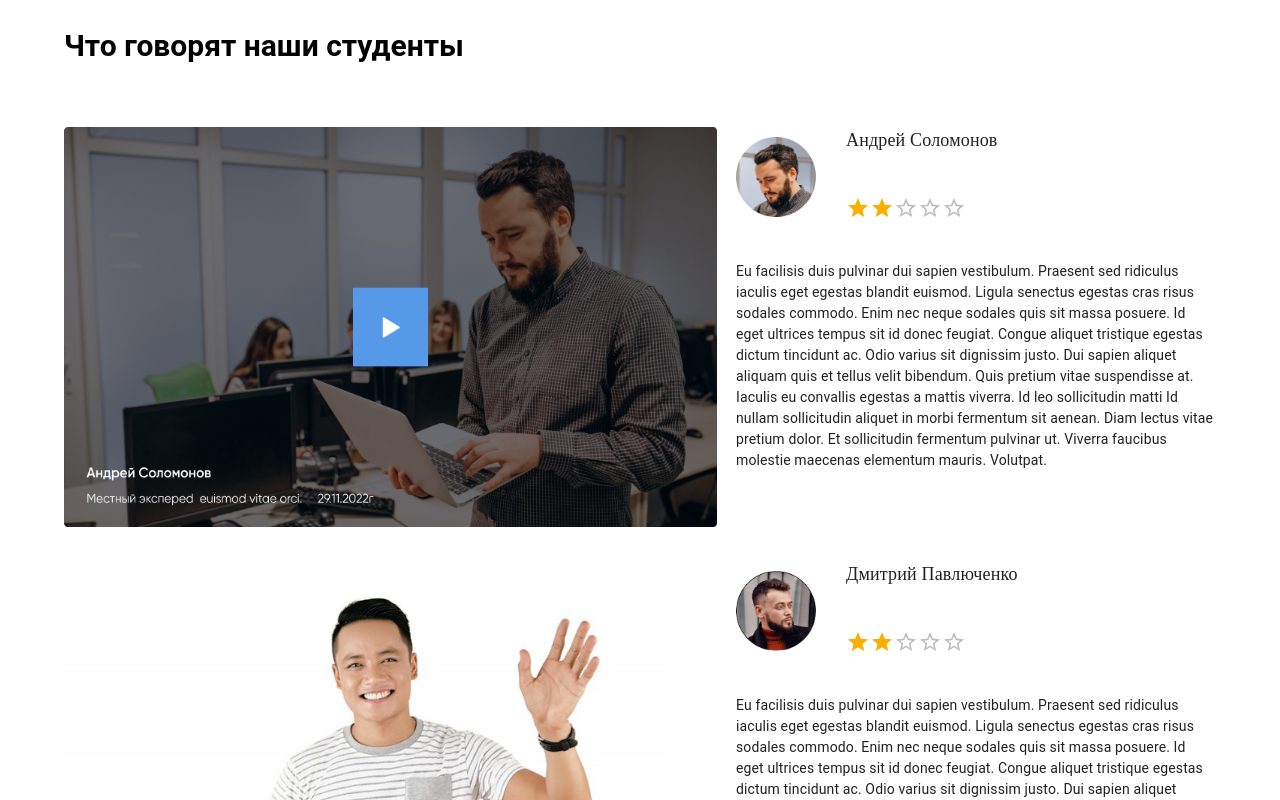
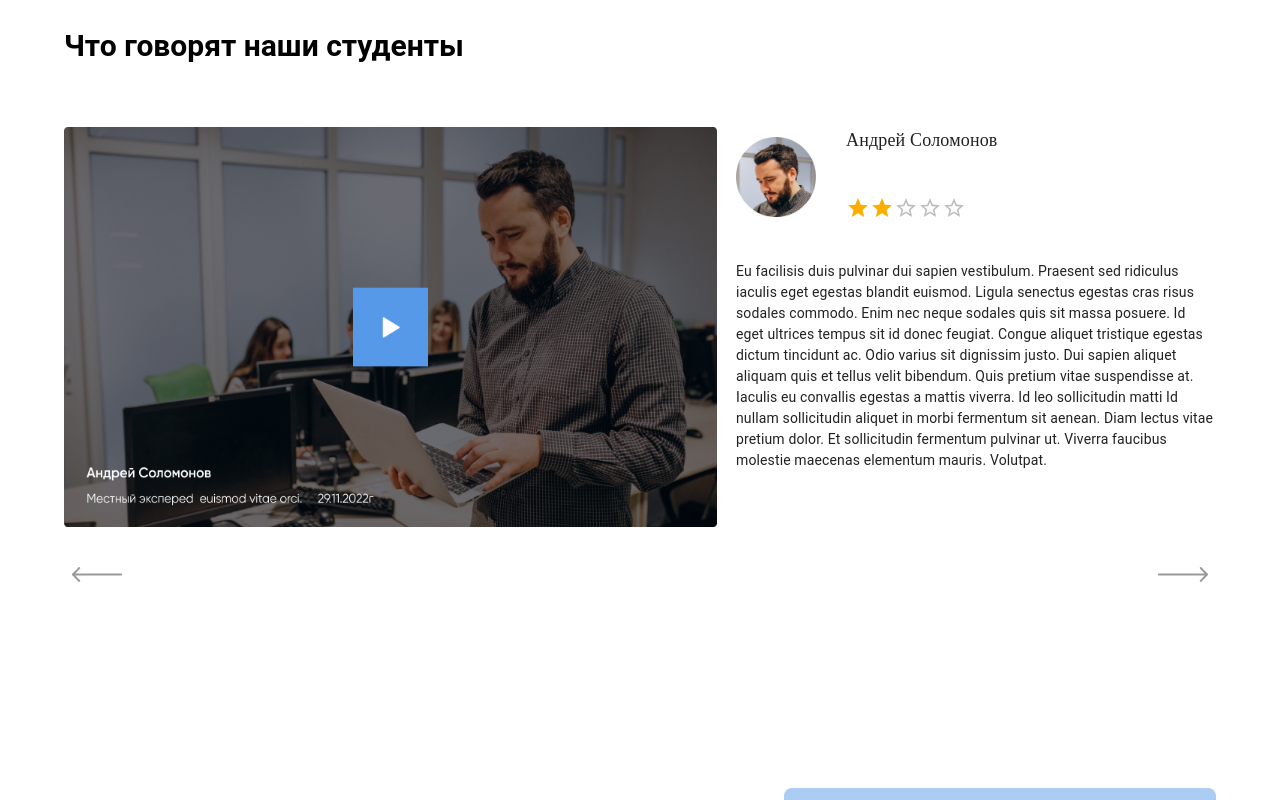
Before and after one commit to chaze77/landing-page, a React (Vite) app: page / in a window 1280 px wide. Shown: the part 2980-3780 px from the top of the page. Built offline with nearby package versions, Linux system fonts and the light colour scheme; a web font is replaced by a local one.

Commit message:
slider fix check

```diff
--- a/src/components/Students/Students.jsx
+++ b/src/components/Students/Students.jsx
@@ -42,7 +42,9 @@ const Students = () => {
             Что говорят наши студенты
           </Typography>
         </Box>
-        {/* <Slider {...sliderSettings} ref={sliderRef}> */}{" "}
+        <Box sx={{ witdth: "99%" }}>
+          <Slider {...sliderSettings} ref={sliderRef}>
+            {" "}
             {/* Добавляем ref */}
             {studentsData.map((student, index) => (
               <Box key={index}>
@@ -64,7 +66,11 @@ const Students = () => {
                       },
                     }}
                   >
-                <img src={student.video} alt="video" className={styles.video} />
+                    <img
+                      src={student.video}
+                      alt="video"
+                      className={styles.video}
+                    />
                   </Grid>
                   <Grid item xl={0.2} lg={0.2} md={0.2}></Grid>
                   <Grid item xl={5} lg={5} md={5} sm={12} xs={12}>
@@ -92,7 +98,8 @@ const Students = () => {
                 </Grid>
               </Box>
             ))}
-        {/* </Slider> */}
+          </Slider>
+        </Box>
         <Box className={styles.arrows}>
           <Button onClick={handlePrevSlide}>
             <img src={left} alt="left" />
```
Lines whose indentation alone changed are shown as unchanged.
